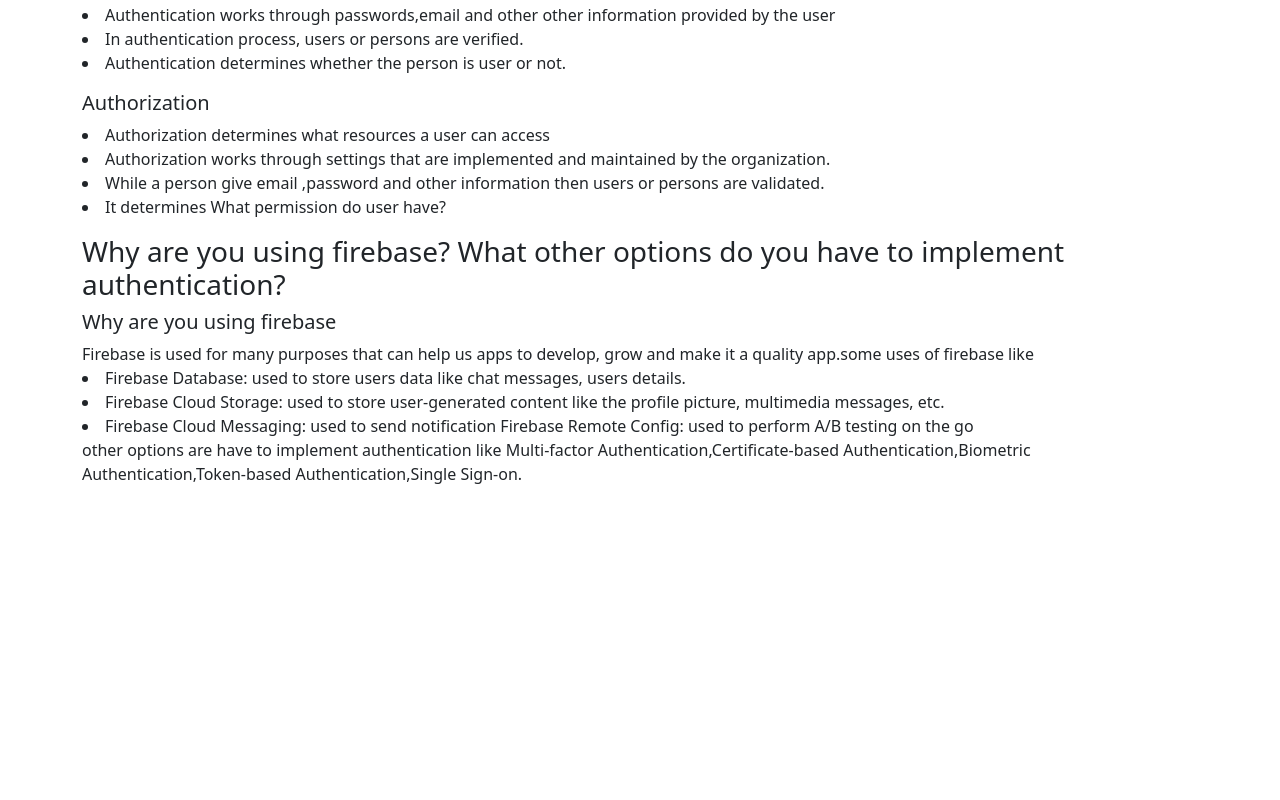
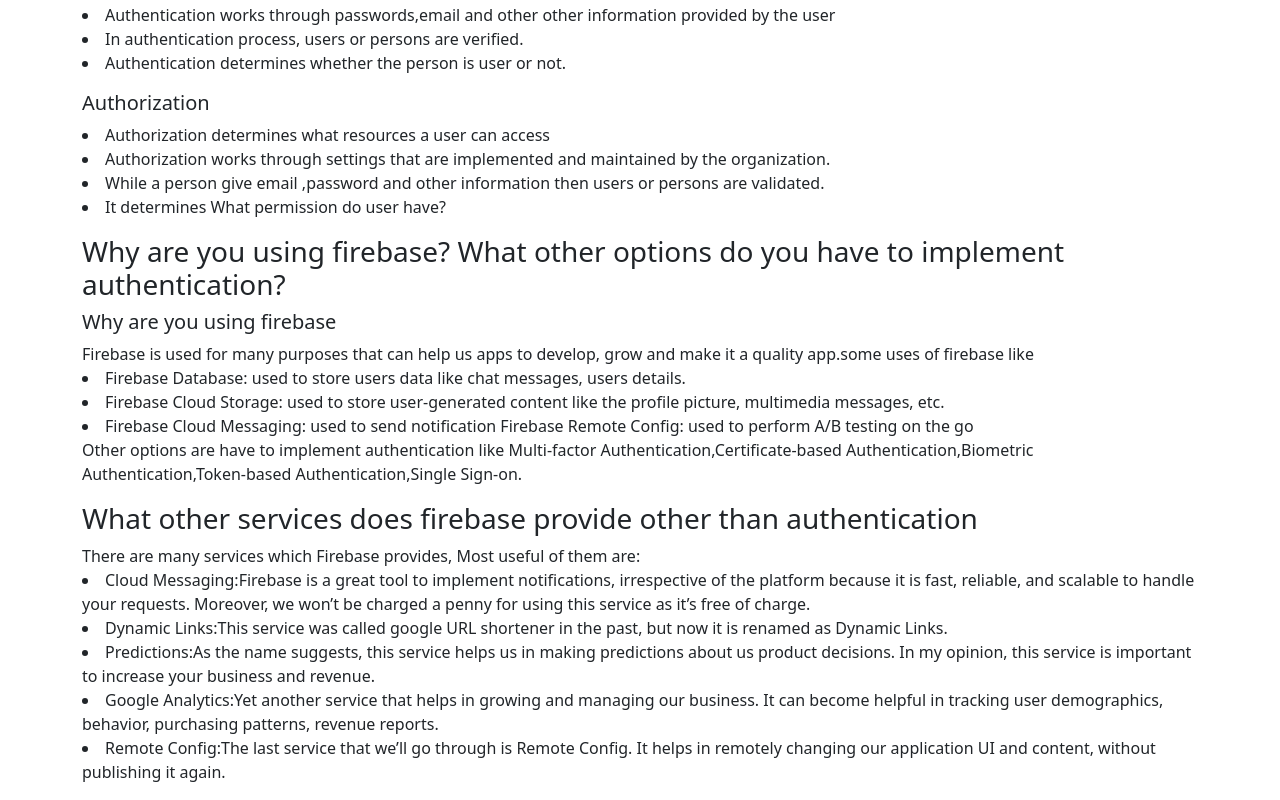
Before and after one commit to Shuvoghosh7/green-bangla-tours, a React (Create React App) app: page /blogs in a window 1280 px wide. Shown: the part 200-1000 px from the top of the page. Before the commit the page ends 800 px from the top, so only its background shows below. Built offline with nearby package versions, Linux system fonts and the light colour scheme; no server answers.

Commit message:
add 3 queston

```diff
--- a/src/Pages/Blogs/Blogs.js
+++ b/src/Pages/Blogs/Blogs.js
@@ -29,7 +29,19 @@
                     <li>Firebase Cloud Storage: used to store user-generated content like the profile picture, multimedia messages, etc.</li>
                     <li>Firebase Cloud Messaging: used to send notification
                     Firebase Remote Config: used to perform A/B testing on the go</li>
-                    other options are have to implement authentication like Multi-factor Authentication,Certificate-based Authentication,Biometric Authentication,Token-based Authentication,Single Sign-on.
+
+                    Other options are have to implement authentication like Multi-factor Authentication,Certificate-based Authentication,Biometric Authentication,Token-based Authentication,Single Sign-on.
+                </p>
+            </article>
+            <article>
+                <h3>What other services does firebase provide other than authentication</h3>
+                <p>
+                There are many services which Firebase provides, Most useful of them are:
+                <li>Cloud Messaging:Firebase is a great tool to implement notifications, irrespective of the platform because it is fast, reliable, and scalable to handle your requests. Moreover, we won’t be charged a penny for using this service as it’s free of charge.</li>
+                <li>Dynamic Links:This service was called google URL shortener in the past, but now it is renamed as Dynamic Links.</li>
+                <li>Predictions:As the name suggests, this service helps us in making predictions about us product decisions. In my opinion, this service is important to increase your business and revenue.</li>
+                <li>Google Analytics:Yet another service that helps in growing and managing our business. It can become helpful in tracking user demographics, behavior, purchasing patterns, revenue reports.</li>
+                <li>Remote Config:The last service that we’ll go through is Remote Config. It helps in remotely changing our application UI and content, without publishing it again.</li>
                 </p>
             </article>
         </div>
```
